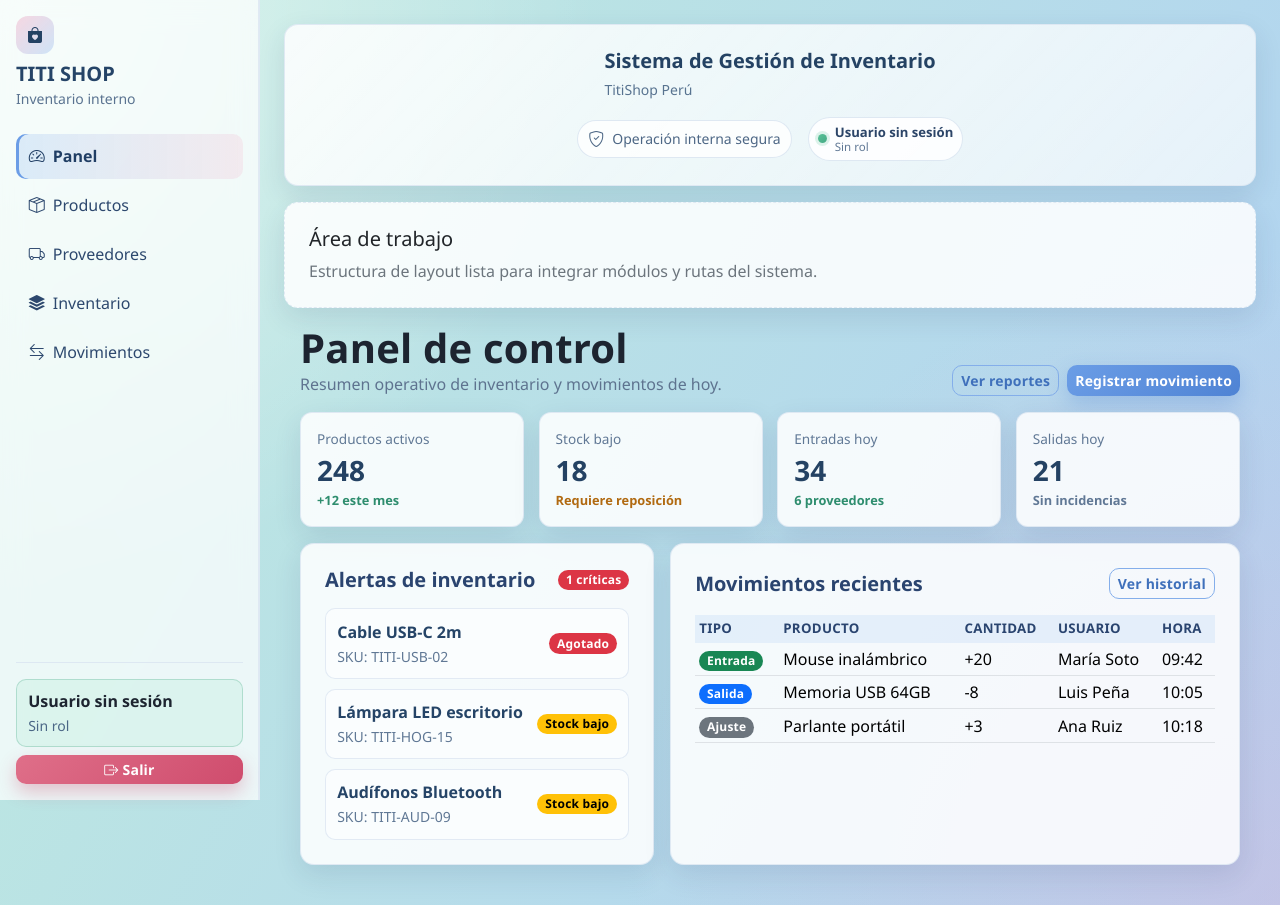
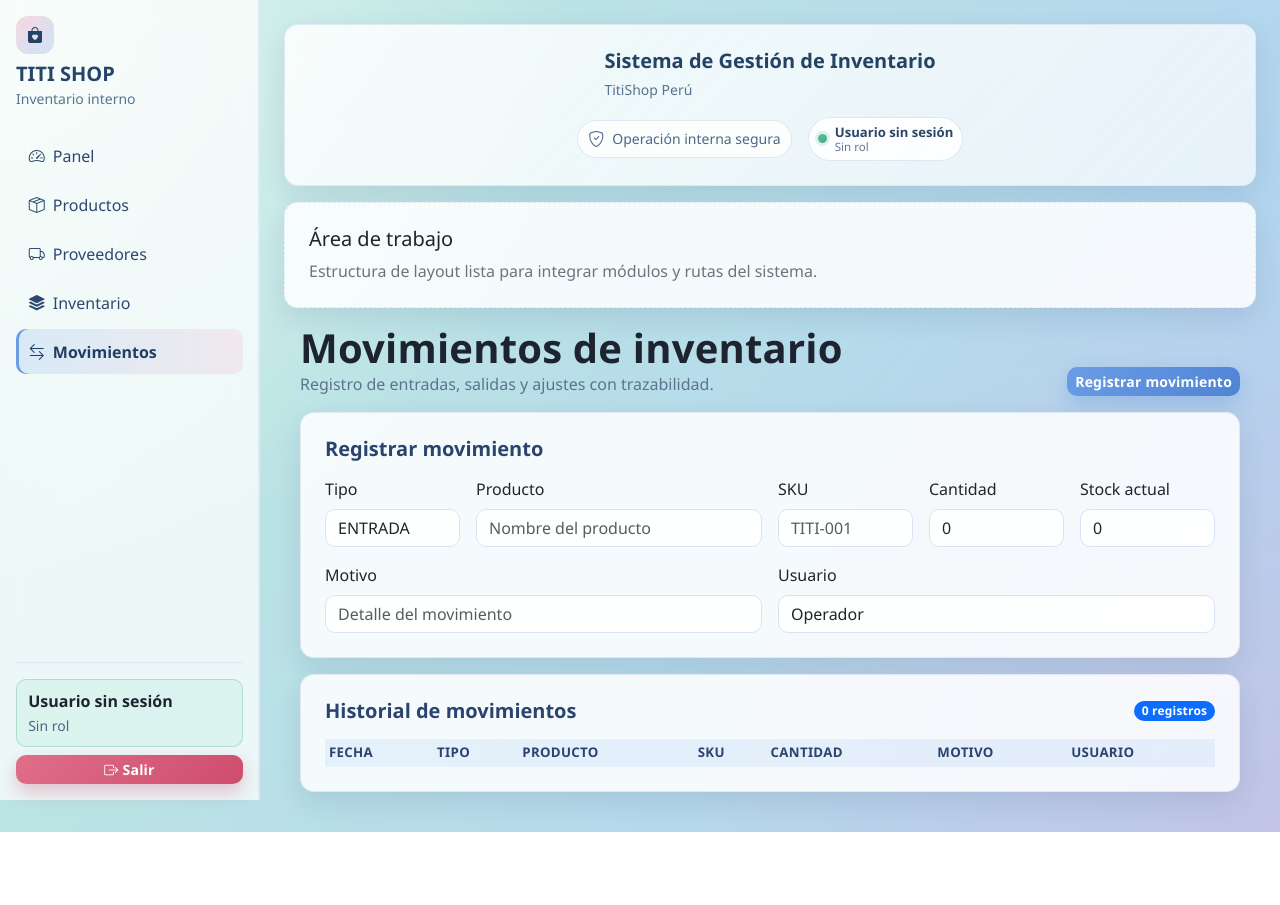
Before and after one commit to Espiritu16/titishop-frontend-angular, an Angular app: page /movimientos in a window 1280 px wide. Before the commit this address led to /dashboard. After the commit the page ends 832 px from the top, so only its background shows below. Built offline with nearby package versions, Linux system fonts and the light colour scheme.

Commit message:
version sin merge dev

```diff
--- a/src/app/app.routes.ts
+++ b/src/app/app.routes.ts
@@ -5,6 +5,7 @@ import { Dashboard } from './features/dashboard/dashboard';
 import { Products } from './features/products/products';
 import { Providers } from './features/providers/providers';
 import { Inventory } from './features/inventory/inventory';
+import { Movements } from './features/movements/movements';
 
 export const routes: Routes = [
   { path: 'login', component: Login },
@@ -16,6 +17,7 @@ export const routes: Routes = [
       { path: 'productos', component: Products },
       { path: 'proveedores', component: Providers },
       { path: 'inventario', component: Inventory },
+      { path: 'movimientos', component: Movements },
       { path: '', redirectTo: 'dashboard', pathMatch: 'full' },
     ],
   },
--- /dev/null
+++ b/src/app/features/movements/movements.html
@@ -0,0 +1,100 @@
+<section class="movements-page app-page">
+  <header class="section-head">
+    <div>
+      <h1 class="page-title">Movimientos de inventario</h1>
+      <p class="page-subtitle">Registro de entradas, salidas y ajustes con trazabilidad.</p>
+    </div>
+    <button
+      type="button"
+      class="btn btn-primary btn-sm"
+      [disabled]="isSubmitting"
+      (click)="submitMovement()"
+    >
+      {{ isSubmitting ? 'Registrando...' : 'Registrar movimiento' }}
+    </button>
+  </header>
+
+  <article class="card p-3 p-md-4">
+    <h5 class="panel-title mb-3">Registrar movimiento</h5>
+    <form class="row g-3" [formGroup]="movementForm" (ngSubmit)="submitMovement()">
+      <div class="col-12 col-md-2">
+        <label class="form-label">Tipo</label>
+        <select class="form-select" formControlName="type">
+          @for (type of movementTypes; track type) {
+            <option [value]="type">{{ type }}</option>
+          }
+        </select>
+      </div>
+      <div class="col-12 col-md-4">
+        <label class="form-label">Producto</label>
+        <input class="form-control" type="text" formControlName="product" placeholder="Nombre del producto" />
+      </div>
+      <div class="col-12 col-md-2">
+        <label class="form-label">SKU</label>
+        <input class="form-control text-uppercase" type="text" formControlName="sku" placeholder="TITI-001" />
+      </div>
+      <div class="col-12 col-md-2">
+        <label class="form-label">Cantidad</label>
+        <input class="form-control" type="number" min="1" formControlName="quantity" />
+      </div>
+      <div class="col-12 col-md-2">
+        <label class="form-label">Stock actual</label>
+        <input
+          class="form-control"
+          type="number"
+          [value]="availableStock(movementForm.controls.sku.value)"
+          readonly
+        />
+      </div>
+      <div class="col-12 col-md-6">
+        <label class="form-label">Motivo</label>
+        <input class="form-control" type="text" formControlName="reason" placeholder="Detalle del movimiento" />
+      </div>
+      <div class="col-12 col-md-6">
+        <label class="form-label">Usuario</label>
+        <input class="form-control" type="text" formControlName="user" placeholder="Nombre del operador" />
+      </div>
+    </form>
+  </article>
+
+  <article class="card p-3 p-md-4">
+    <div class="d-flex justify-content-between align-items-center mb-3">
+      <h5 class="panel-title mb-0">Historial de movimientos</h5>
+      <span class="badge text-bg-primary">{{ movements.length }} registros</span>
+    </div>
+    <div class="table-responsive">
+      <table class="table table-sm align-middle mb-0">
+        <thead>
+          <tr>
+            <th>Fecha</th>
+            <th>Tipo</th>
+            <th>Producto</th>
+            <th>SKU</th>
+            <th>Cantidad</th>
+            <th>Motivo</th>
+            <th>Usuario</th>
+          </tr>
+        </thead>
+        <tbody>
+          @for (item of movements; track item.id) {
+            <tr>
+              <td>{{ item.createdAt | date: 'dd/MM/yyyy HH:mm' }}</td>
+              <td><span [class]="movementBadgeClass(item.type)">{{ item.type }}</span></td>
+              <td>{{ item.product }}</td>
+              <td>{{ item.sku }}</td>
+              <td>{{ item.quantity }}</td>
+              <td>{{ item.reason }}</td>
+              <td>{{ item.user }}</td>
+            </tr>
+          }
+        </tbody>
+      </table>
+    </div>
+  </article>
+
+  @if (feedback) {
+    <div class="card p-3 movements-feedback">
+      {{ feedback }}
+    </div>
+  }
+</section>
--- /dev/null
+++ b/src/app/features/movements/movements.scss
@@ -0,0 +1,19 @@
+.movements-page {
+  padding: 1rem;
+}
+
+.panel-title {
+  color: #2a446f;
+  font-weight: 800;
+}
+
+.movements-feedback {
+  color: #2a446f;
+  font-weight: 700;
+}
+
+@media (max-width: 768px) {
+  .movements-page {
+    padding: 0.75rem;
+  }
+}
--- /dev/null
+++ b/src/app/features/movements/movements.ts
@@ -0,0 +1,157 @@
+import { Component } from '@angular/core';
+import { DatePipe } from '@angular/common';
+import { FormBuilder, ReactiveFormsModule, Validators } from '@angular/forms';
+
+type MovementType = 'ENTRADA' | 'SALIDA' | 'AJUSTE';
+
+interface MovementItem {
+  id: string;
+  createdAt: string;
+  type: MovementType;
+  product: string;
+  sku: string;
+  quantity: number;
+  reason: string;
+  user: string;
+}
+
+interface StockItem {
+  sku: string;
+  product: string;
+  stock: number;
+}
+
+const MOVEMENTS_KEY = 'titishop_movimientos';
+const STOCK_KEY = 'titishop_stock';
+
+@Component({
+  selector: 'app-movements',
+  imports: [ReactiveFormsModule, DatePipe],
+  templateUrl: './movements.html',
+  styleUrl: './movements.scss',
+})
+export class Movements {
+  feedback = '';
+  isSubmitting = false;
+  private lastSubmitAt = 0;
+
+  movements: MovementItem[] = [];
+  stock: StockItem[] = [];
+
+  readonly movementTypes: MovementType[] = ['ENTRADA', 'SALIDA', 'AJUSTE'];
+
+  readonly movementForm;
+
+  constructor(private fb: FormBuilder) {
+    this.movementForm = this.fb.nonNullable.group({
+      type: ['ENTRADA' as MovementType, [Validators.required]],
+      product: ['', [Validators.required, Validators.minLength(3)]],
+      sku: ['', [Validators.required, Validators.minLength(3)]],
+      quantity: [0, [Validators.required, Validators.min(1)]],
+      reason: ['', [Validators.required, Validators.minLength(4)]],
+      user: ['Operador', [Validators.required, Validators.minLength(3)]],
+    });
+    this.loadData();
+  }
+
+  submitMovement(): void {
+    const now = Date.now();
+    if (this.isSubmitting) return;
+    if (now - this.lastSubmitAt < 400) return;
+    this.lastSubmitAt = now;
+
+    if (this.movementForm.invalid) {
+      this.movementForm.markAllAsTouched();
+      this.feedback = 'Completa correctamente los campos obligatorios.';
+      return;
+    }
+
+    this.isSubmitting = true;
+    try {
+      const value = this.movementForm.getRawValue();
+      const sku = value.sku.trim().toUpperCase();
+      const product = value.product.trim();
+      const existingStock = this.stock.find((item) => item.sku === sku);
+
+      if (!existingStock) {
+        this.stock.push({ sku, product, stock: 0 });
+      } else {
+        existingStock.product = product;
+      }
+
+      const stockItem = this.stock.find((item) => item.sku === sku)!;
+
+      if (value.type === 'SALIDA' && stockItem.stock < value.quantity) {
+        this.feedback = `Stock insuficiente. Disponible: ${stockItem.stock}.`;
+        return;
+      }
+
+      if (value.type === 'ENTRADA') {
+        stockItem.stock += value.quantity;
+      } else if (value.type === 'SALIDA') {
+        stockItem.stock -= value.quantity;
+      } else {
+        stockItem.stock = value.quantity;
+      }
+
+      const movement: MovementItem = {
+        id: crypto.randomUUID(),
+        createdAt: new Date().toISOString(),
+        type: value.type,
+        product,
+        sku,
+        quantity: value.quantity,
+        reason: value.reason.trim(),
+        user: value.user.trim(),
+      };
+
+      this.movements = [movement, ...this.movements];
+      this.persistData();
+      this.feedback = 'Movimiento registrado correctamente.';
+      this.movementForm.patchValue({
+        quantity: 0,
+        reason: '',
+      });
+    } finally {
+      this.isSubmitting = false;
+    }
+  }
+
+  availableStock(sku: string): number {
+    return this.stock.find((item) => item.sku === sku.trim().toUpperCase())?.stock ?? 0;
+  }
+
+  movementBadgeClass(type: MovementType): string {
+    if (type === 'ENTRADA') return 'badge text-bg-success';
+    if (type === 'SALIDA') return 'badge text-bg-primary';
+    return 'badge text-bg-secondary';
+  }
+
+  private loadData(): void {
+    const rawMovements = localStorage.getItem(MOVEMENTS_KEY);
+    const rawStock = localStorage.getItem(STOCK_KEY);
+
+    try {
+      this.movements = rawMovements ? (JSON.parse(rawMovements) as MovementItem[]) : [];
+    } catch {
+      this.movements = [];
+    }
+
+    try {
+      this.stock = rawStock
+        ? (JSON.parse(rawStock) as StockItem[])
+        : [
+            { sku: 'TITI-MOU-01', product: 'Mouse inalámbrico', stock: 22 },
+            { sku: 'TITI-HOG-15', product: 'Lámpara LED escritorio', stock: 6 },
+          ];
+      this.persistData();
+    } catch {
+      this.stock = [];
+    }
+  }
+
+  private persistData(): void {
+    localStorage.setItem(MOVEMENTS_KEY, JSON.stringify(this.movements));
+    localStorage.setItem(STOCK_KEY, JSON.stringify(this.stock));
+  }
+}
```
